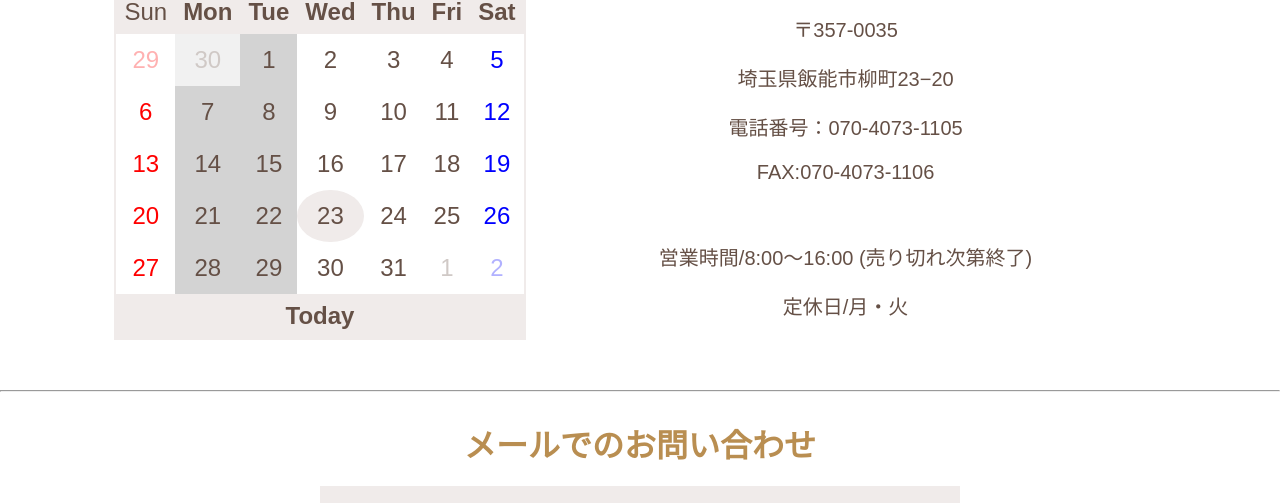
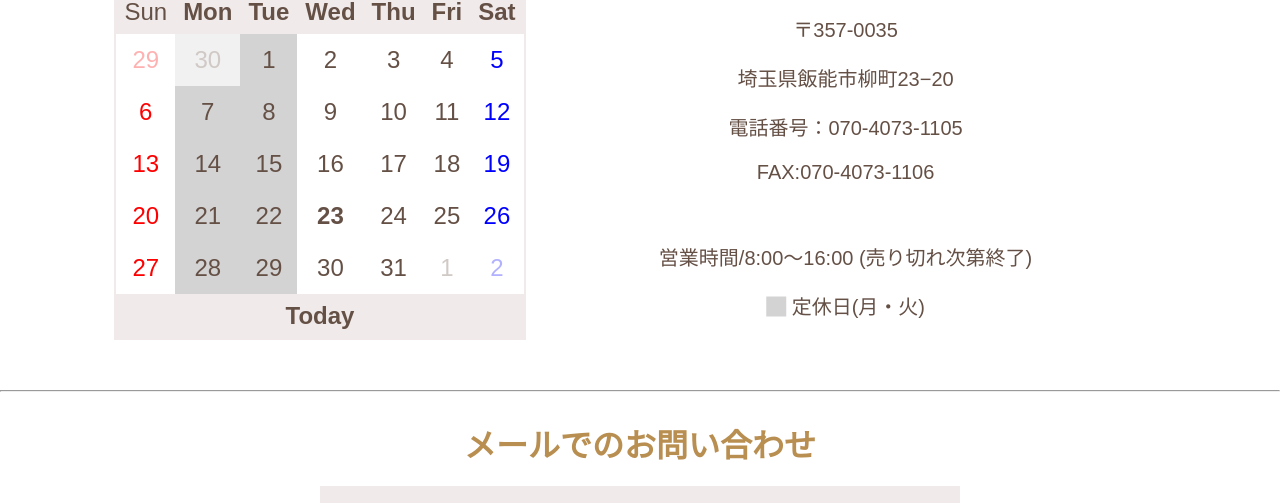
Before and after one commit to Aya-Watanabe/ampel_project, a plain HTML site: page contact.html in a window 1280 px wide. Shown: the part 673-1176 px from the top of the page. Drawn offline with nearby package versions, Linux system fonts and the light colour scheme; a web font is replaced by a local one.

Commit message:
style fixed

```diff
--- a/contact.html
+++ b/contact.html
@@ -114,7 +114,7 @@
                         <p>FAX:070-4073-1106</p>
                         <br/>
                         <p>営業時間/8:00〜16:00 (売り切れ次第終了)</p>
-                        <p>定休日/月・火</p>
+                        <p><i class="fas fa-square-full" style="color:lightgray;"></i> 定休日(月・火)</p>
                     </div>
 
                 </div>
--- a/css/styles.css
+++ b/css/styles.css
@@ -267,7 +267,7 @@ grid-template-columns:1fr 1fr;
     border:none;
     padding:10px 30px;
     cursor:pointer;
-
+    outline:none;
 }
 
 .btn-common:hover{
@@ -645,8 +645,9 @@ td.disabled{
 }
 
 td.today{
-    background-color:#f0ebea;
-    border-radius: 50%;
+    /* background-color:#f0ebea;
+    border-radius: 50%; */
+    font-weight:bolder;
 }
 
 #prev, #next, #today{
```
